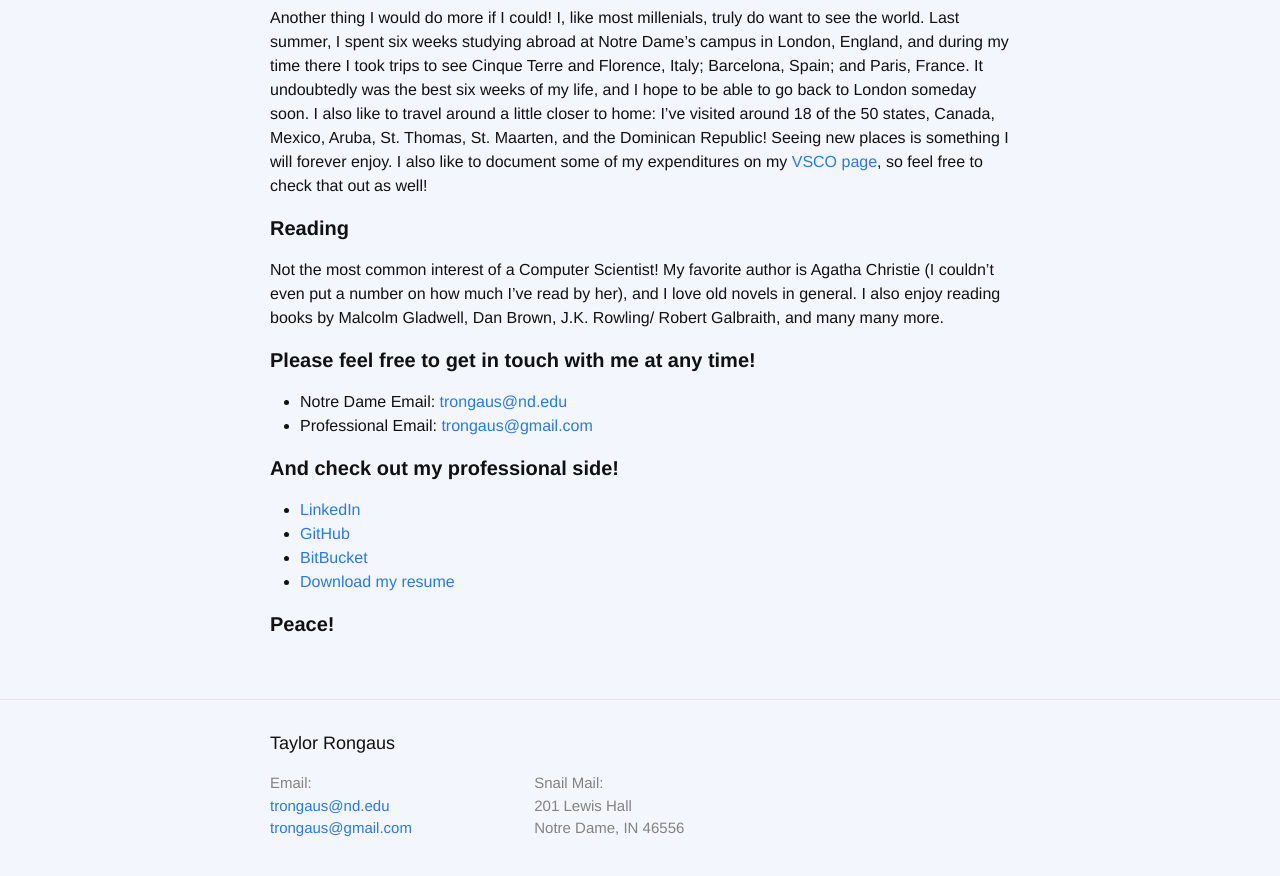
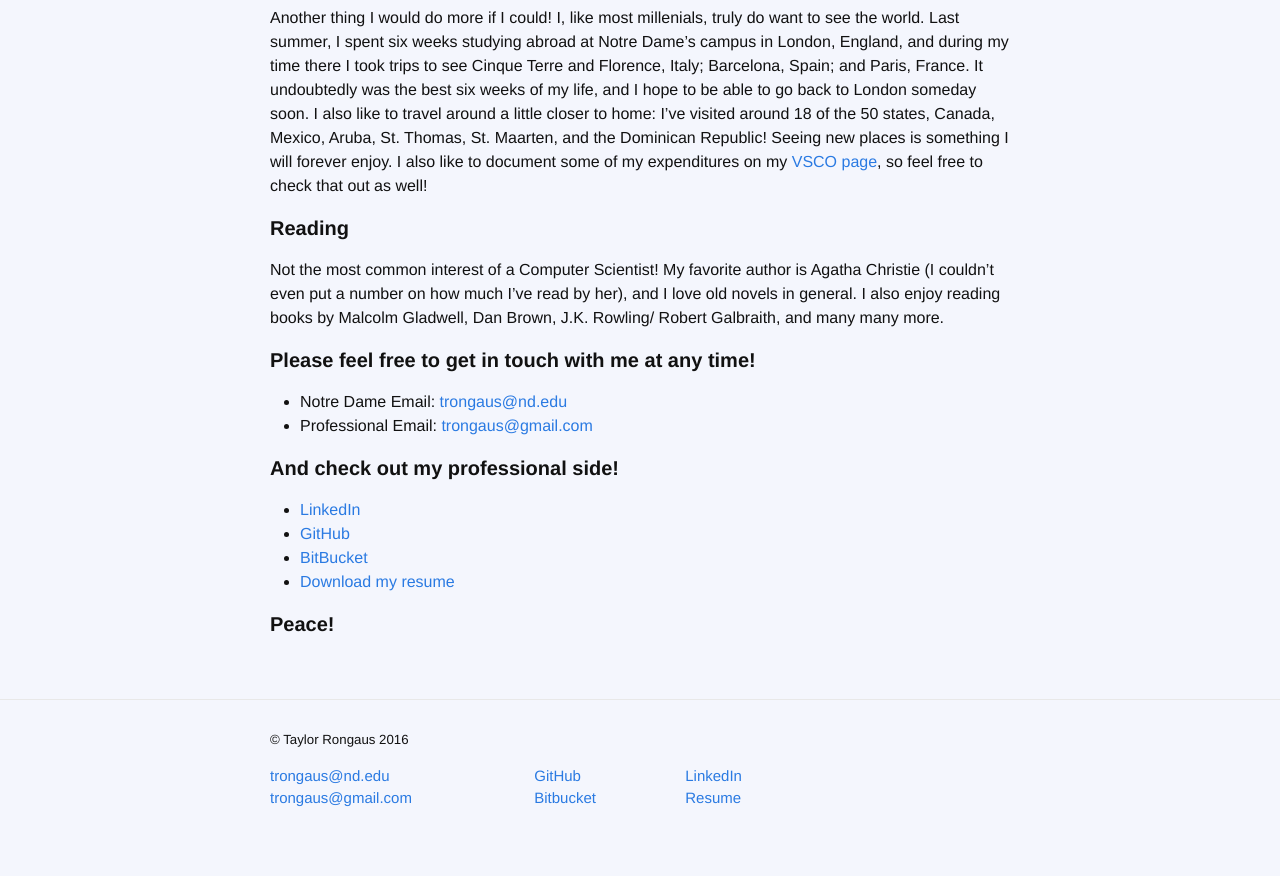
Before and after one commit to trongaus/trongaus.github.io, a Jekyll site: the page built from about.md, in a window 1280 px wide and 900 px high, scrolled down 1187 px. Shown: the top 876 px of the window. Built offline with Jekyll 4.4.1, drawn with Linux system fonts in a browser that asks for light colours.

Commit message:
still messing with footer

```diff
--- a/_config.yml
+++ b/_config.yml
@@ -13,6 +13,7 @@ description: > # this means to ignore newlines until "baseurl:"
 baseurl: "" # the subpath of your site, e.g. /blog
 url: "trongaus.github.io" # the base hostname & protocol for your site
 github_username:  trongaus
+bitbucket_username: trongaus
 
 # Build settings
 markdown: kramdown
--- a/_includes/footer.html
+++ b/_includes/footer.html
@@ -2,22 +2,27 @@
 
   <div class="wrapper">
 
-    <h2 class="footer-heading">{{ site.title }}</h2>
+    <h5>&copy Taylor Rongaus 2016</h5>
 
     <div class="footer-col-wrapper">
       <div class="footer-col footer-col-1">
         <ul class="contact-list">
-          <li>Email:</li>
           <li><a href="mailto:{{ site.email2 }}">{{ site.email2 }}</a></li>
           <li><a href="mailto:{{ site.email }}">{{ site.email }}</a></li>
         </ul>
       </div>
 
-      <div class="footer-col footer-col-1">
+      <div class="footer-col footer-col-2">
         <ul class="contact-list">
-          <li>Snail Mail:</li>
-          <li>201 Lewis Hall</li>
-          <li>Notre Dame, IN 46556</li>
+          <li><a href="https://github.com/{{ site.github_username }}">GitHub</a></li>
+          <li><a href="https://bitbucket.org/{{ site.bitbucket_username }}">Bitbucket</a></li>
+        </ul>
+      </div>
+
+      <div class="footer-col footer-col-3">
+        <ul class="contact-list">
+          <li><a href="https://www.linkedin.com/in/trongaus?trk=nav_responsive_tab_profile_pic">LinkedIn</a></li>
+          <li><a href="https://github.com/trongaus/trongaus.github.io/raw/master/_includes/resume.pdf">Resume</a></li>
         </ul>
       </div>
 
```
